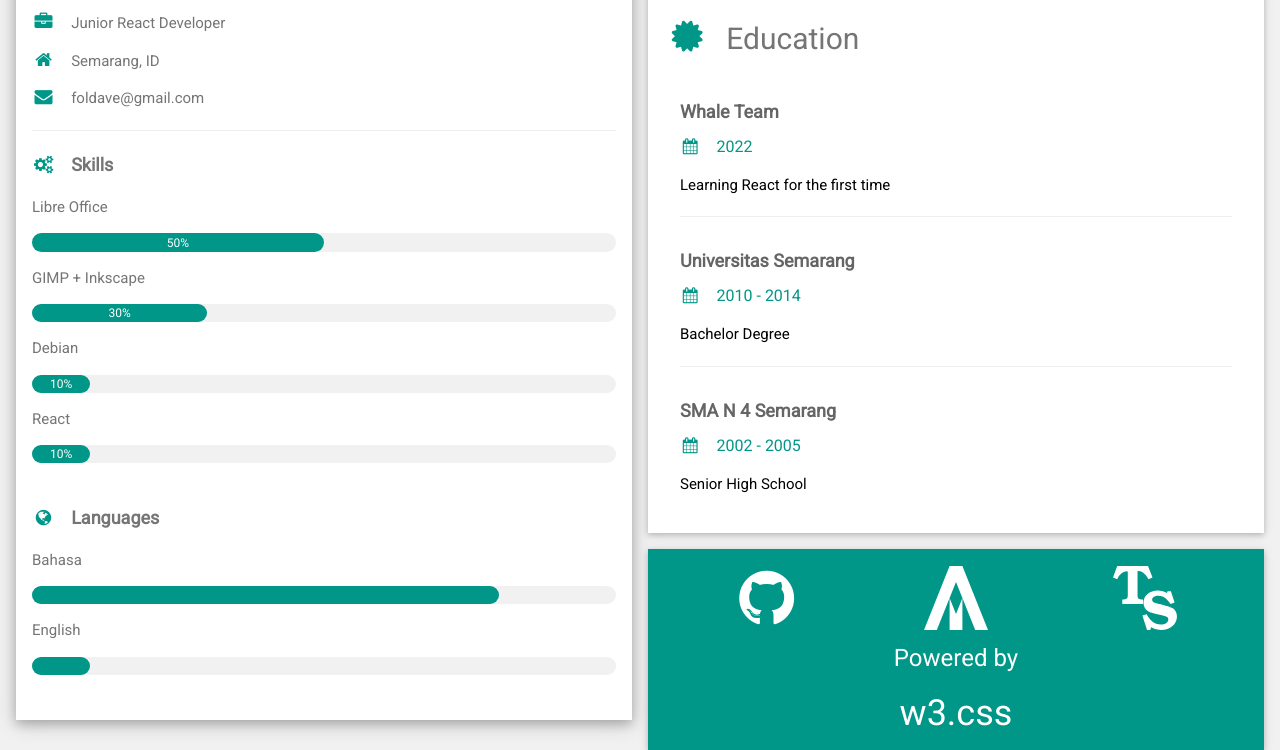
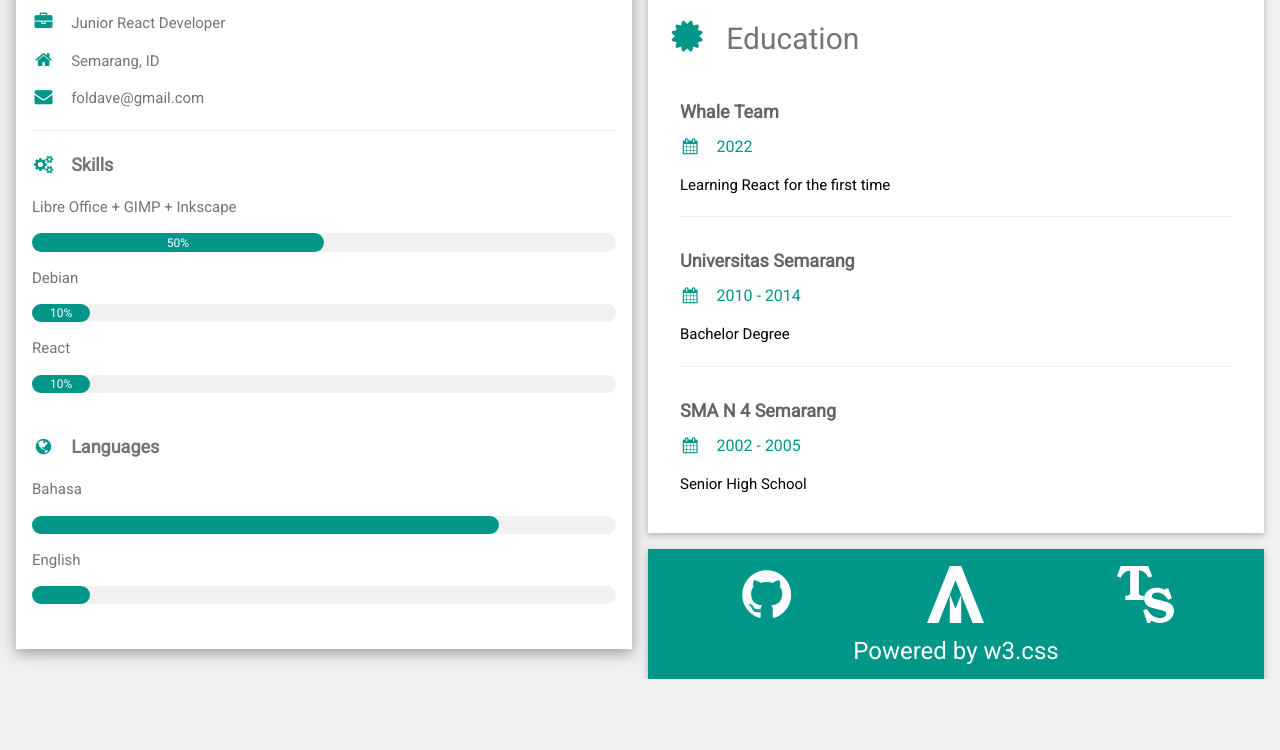
Before and after one commit to ibrahimajie/ajiecv.github.io, a plain HTML site: page index.html in a window 1280 px wide. Shown: the part 429-1179 px from the top of the page. After the commit the page ends 1108 px from the top, so only its background shows below. Drawn offline with nearby package versions, Linux system fonts and the light colour scheme.

Commit message:
Update index.html

```diff
--- a/index.html
+++ b/index.html
@@ -50,13 +50,9 @@
             <hr>
 
             <p class="w3-large"><b><i class="fa fa-cogs fa-fw w3-margin-right w3-text-teal"></i>Skills</b></p>
-            <p>Libre Office</p>
+            <p>Libre Office + GIMP + Inkscape</p>
             <div class="w3-light-grey w3-round-xlarge w3-small">
               <div class="w3-container w3-center w3-round-xlarge w3-teal" style="width:50%">50%</div>
-            </div>
-            <p>GIMP + Inkscape</p>
-            <div class="w3-light-grey w3-round-xlarge w3-small">
-              <div class="w3-container w3-center w3-round-xlarge w3-teal" style="width:30%">30%</div>
             </div>
             <p>Debian</p>
             <div class="w3-light-grey w3-round-xlarge w3-small">
@@ -131,21 +127,19 @@
             <div class="w3-row">
               <div class="w3-third w3-container">
                 <a href="https://github.com/ibrahimajie" target="_blank" class="fa fa-github w3-hover-opacity"
-                style="font-size:64px" alt="Ajie's Github"></a>
+                  style="font-size:57px" alt="Ajie's Github"></a>
               </div>
               <div class="w3-third w3-container">
                 <a href="https://iaapp.github.io" target="_blank" class="w3-hover-opacity"><img src="iaapplogo.svg"
-                  style="height:64px" alt="IAAPP"></a>
+                    style="height:57px" alt="IAAPP"></a>
               </div>
               <div class="w3-third w3-container">
                 <a href="https://tinisus.github.io" target="_blank" class="w3-hover-opacity"><img src="tinisuslogo.svg"
-                  style="height:64px" alt="TiniSus"></a>
+                    style="height:57px" alt="TiniSus"></a>
               </div>
             </div>
           </div>
-          <h3>Powered by <a href="https://www.w3schools.com/w3css/default.asp" target="_blank">
-              <h1>w3.css</h1>
-            </a></h3>
+          <h3>Powered by <a href="https://www.w3schools.com/w3css/default.asp" target="_blank">w3.css</a></h3>
         </div>
 
         <!-- End Right Column -->
```
Lines whose indentation alone changed are shown as unchanged.
